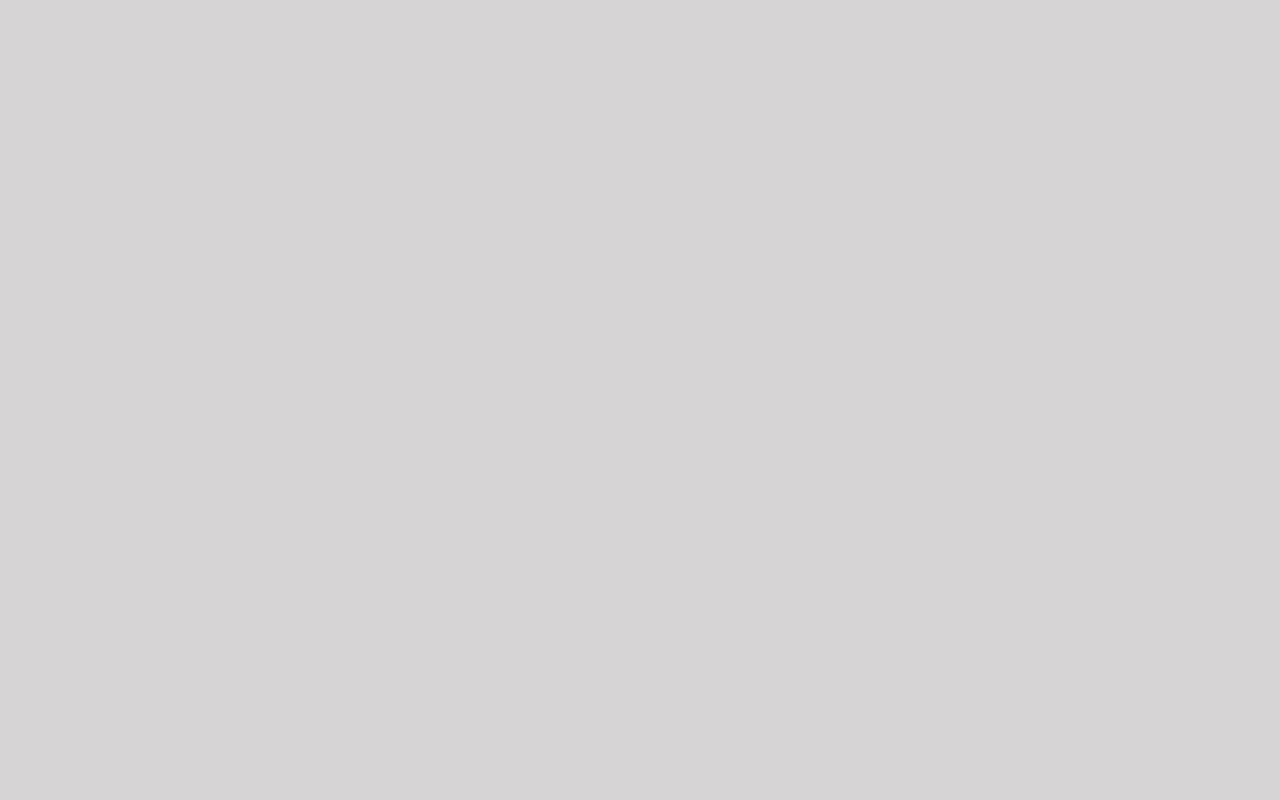
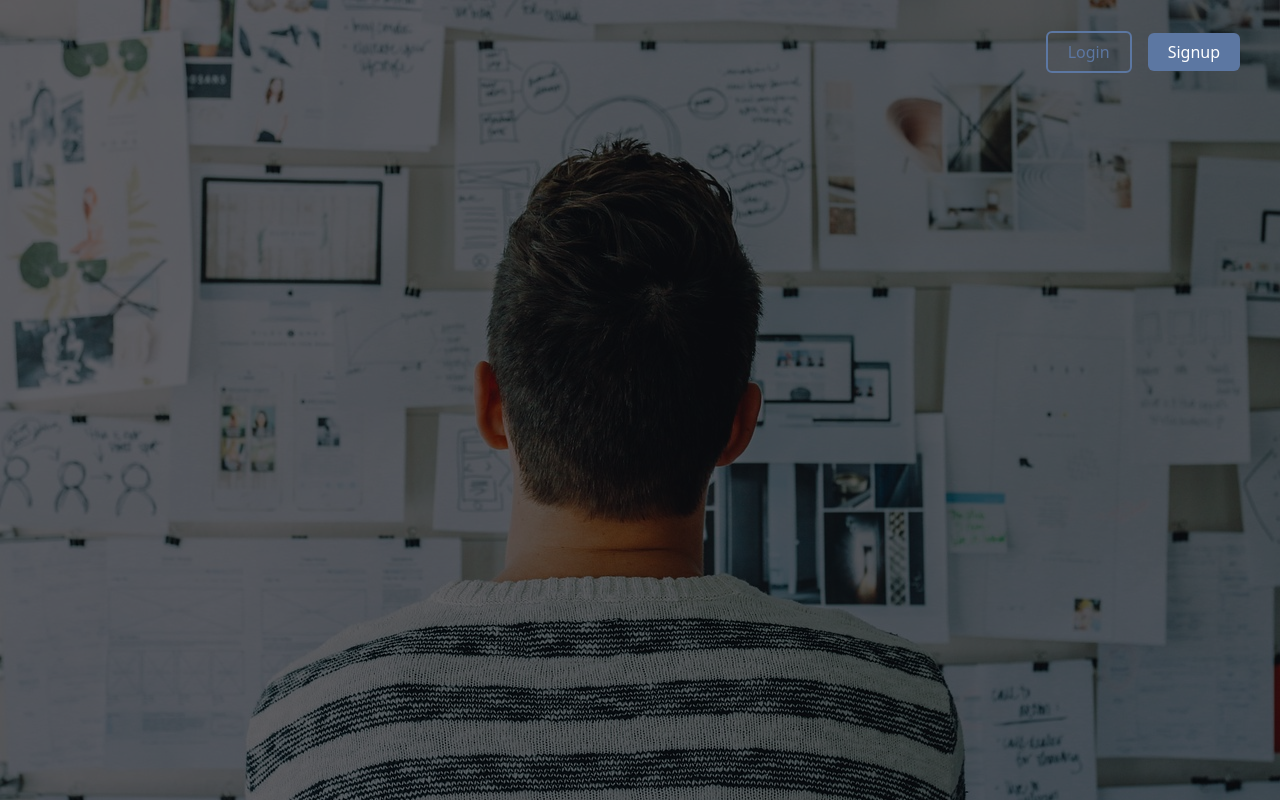
Before and after one commit to ezdev21/project-management, a React (Vite) app in the folder client/: page / in a window 1280 px wide. Built offline with nearby package versions, Linux system fonts and the light colour scheme.

Commit message:
home page

```diff
--- a/client/src/components/Navbar.tsx
+++ b/client/src/components/Navbar.tsx
@@ -1,9 +1,15 @@
 import { NavLink } from 'react-router-dom'
 import { useTranslation } from 'react-i18next';
+import { useSelector } from 'react-redux';
+import { RootState } from '../redux/store';
 
 function Navbar() {
   const { t } = useTranslation();
+  const name = useSelector((state:RootState) => state.auth.name);
 
+  const handleSubmit = (e:React.FormEvent)=>{
+      e.preventDefault()
+  }
   return (
     <div>
       <header>
@@ -35,8 +41,9 @@ function Navbar() {
         </ul>
         </div>
         <div className='flex items-center p-2 space-x-5'>
-          <NavLink to="/auth/login" className='border-2 border-white px-5 py-1 font-bold rounded-md box-border'>Log in</NavLink>
-          <NavLink to="/auth/signup" className='text-primary border-2 border-white bg-white px-5 py-1 font-bold rounded-md'>Sign up</NavLink>
+          <form onSubmit={(e) => handleSubmit(e)}>
+             <button>{name}</button>
+          </form>
         </div>
       </div>
          </nav>
--- a/client/src/main.tsx
+++ b/client/src/main.tsx
@@ -19,10 +19,12 @@ import ForgotPassword from './pages/auth/ForgotPassword';
 import ResetPassword from './pages/auth/ResetPassword';
 import Dashboard from './pages/Dashboard';
 import { Provider } from 'react-redux';
+import Home from './pages/Home';
 
 const router = createBrowserRouter(
   createRoutesFromElements(
     <Route path="/" element={<App/>}>
+      <Route index element={<Home/>} />
       <Route path="/dashboard" element={<Dashboard/>} />
       <Route path="/auth/login" element={<Login/>} />
       <Route path="/auth/signup" element={<Signup/>} />
--- a/client/src/pages/Home.tsx
+++ b/client/src/pages/Home.tsx
@@ -1,10 +1,19 @@
-import { Link } from "react-router-dom";
 
 const Home = () => {
     return (
-        <div>
-          <h1>Home</h1>
-          <Link to="/about">about</Link>
+        <div style={{backgroundImage: "url('home.jpg')", height: "100vh", backgroundSize: "cover", backgroundColor: "rgba(0, 0, 0, 0.6)", backgroundBlendMode: "darken"}}>
+          <header>
+            <nav>
+              <ul className="flex justify-end p-10 space-x-4">
+                <li className="hover:bg-transparent">
+                  <a href="/auth/login" className="text-primary border-2 border-primary rounded-md py-2 px-5">Login</a>
+                </li>
+                <li>
+                  <a href="/auth/signup" className="bg-primary text-white rounded-md py-2 px-5">Signup</a>
+                </li>
+              </ul>
+            </nav>
+          </header>
         </div>
      );
 }
```
Also changed, not shown: client/public/home.jpg (added).
